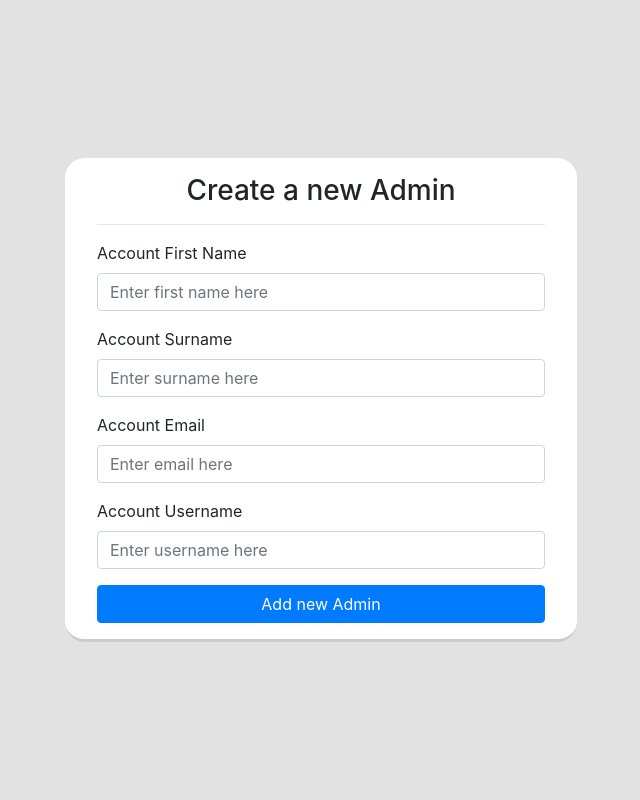
After one commit to JackMBoynton/comp208-admin, a PHP site: page /admins/createAdmin.php in a window 1280 px wide. The commit adds this page. Shown: the whole page, without its empty margins (319-959 px from the left). Run offline with PHP 8.4, Linux system fonts and the light colour scheme; the visitor is signed in with stand-in values (Sample User, id 1).

Commit message:
Finished adding a new admin section, still need to do adding a new user.

```diff
--- /dev/null
+++ b/admins/createAdmin.php
@@ -0,0 +1,103 @@
+<?php
+
+include_once '../config/dbconfig.php';
+
+session_start();
+
+$title = 'COMP208 Foodtracker - Create Admin';
+
+$db = new dbconfig();
+$conn = $db->getConnection();
+
+$error = '';
+
+// if isset $_SESSION['loggedIn'] and it also equals true, redirect to index.php else, see comment below
+if (isset($_SESSION['loggedIn']) && $_SESSION['loggedIn'] == true) {
+	// initial load
+	if (isset($_POST['email']) && !empty($_POST['email'])) {
+		if (isset($_POST['username']) && !empty($_POST['username'])) {
+			if (isset($_POST['firstName']) && !empty($_POST['firstName'])) {
+				if (isset($_POST['surname']) && !empty($_POST['surname'])) {
+
+					// preparing the statement and binding values
+					$updateStmt = $conn->prepare("INSERT INTO admin (FirstName, Surname, Email, Username, Password) VALUES (:fn, :sn, :email, :user, :pwd)");
+
+					$defaultPassword = password_hash("Password", PASSWORD_DEFAULT);
+
+					$updateStmt->bindValue(':fn', $_POST['firstName'], PDO::PARAM_STR);
+					$updateStmt->bindValue(':sn', $_POST['surname'], PDO::PARAM_STR);
+					$updateStmt->bindValue(':email', $_POST['email'], PDO::PARAM_STR);
+					$updateStmt->bindValue(':user', $_POST['username'], PDO::PARAM_STR);
+					$updateStmt->bindValue(':pwd', $defaultPassword, PDO::PARAM_INT);
+					$updateStmt->execute();
+
+					if ($updateStmt) {
+						header('Location: ../adminManagement.php', TRUE, 301);
+						exit();
+					} else {
+						$error = 'Admin could not be created successfully.';
+					}
+
+				} else {
+					$error = 'Surname is missing or is invalid.';
+				}
+			} else {
+				$error = 'First Name is missing or is invalid.';
+			}
+		} else {
+			$error = "Username is missing or invalid.";
+		}
+	}
+} else {
+	header('Location: ../index.php', TRUE, 301);
+	exit();
+}
+
+include('../includes/formPageStart.php');
+
+?>
+
+
+
+<body>
+
+	<!-- Login Page below here -->
+	<div class="back">
+		<div class="div-center">
+			<div class="content">
+
+				<h3>Create a new Admin</h3>
+				<hr />
+				<form action="/admins/createAdmin.php" method="post">
+
+					<div class="form-group">
+						<label for="firstName">Account First Name</label>
+						<input name="firstName" type="text" class="form-control" id="firstName" placeholder="Enter first name here">
+					</div>
+
+					<div class="form-group">
+						<label for="surname">Account Surname</label>
+						<input name="surname" type="text" class="form-control" id="surname" placeholder="Enter surname here">
+					</div>
+
+					<div class="form-group">
+						<label for="email">Account Email</label>
+						<input name="email" type="email" class="form-control" id="email" placeholder="Enter email here">
+					</div>
+
+					<div class="form-group">
+						<label for="username">Account Username</label>
+						<input name="username" type="text" class="form-control" id="username" placeholder="Enter username here">
+					</div>
+
+					<button type="submit" class="btn btn-primary btn-block">Add new Admin</button>
+
+					<small id="error" class="text-danger"><?php echo $error ?></small>
+
+				</form>
+
+			</div>
+		</div>
+	</div>
+
+<?php include('../includes/pageEnd.php');
--- a/includes/formPageStart.php
+++ b/includes/formPageStart.php
@@ -8,6 +8,10 @@
 	<link rel="stylesheet" href="https://cdn.jsdelivr.net/npm/bootstrap@4.6.0/dist/css/bootstrap.min.css" integrity="sha384-B0vP5xmATw1+K9KRQjQERJvTumQW0nPEzvF6L/Z6nronJ3oUOFUFpCjEUQouq2+l" crossorigin="anonymous">
 	<style>
 
+		h3 {
+			text-align: center;
+		}
+
 		.back {
 			background: #e2e2e2;
 			width: 100%;
@@ -17,8 +21,8 @@
 		}
 
 		.div-center {
-			width: 400px;
-			height: 400px;
+			width: 40%;
+			height: 40%;
 			background-color: #fff;
 			position: absolute;
 			left: 0;
```
Also changed, not shown: adminManagement.php (+11 -0 lines), users/createUser.php (added).
